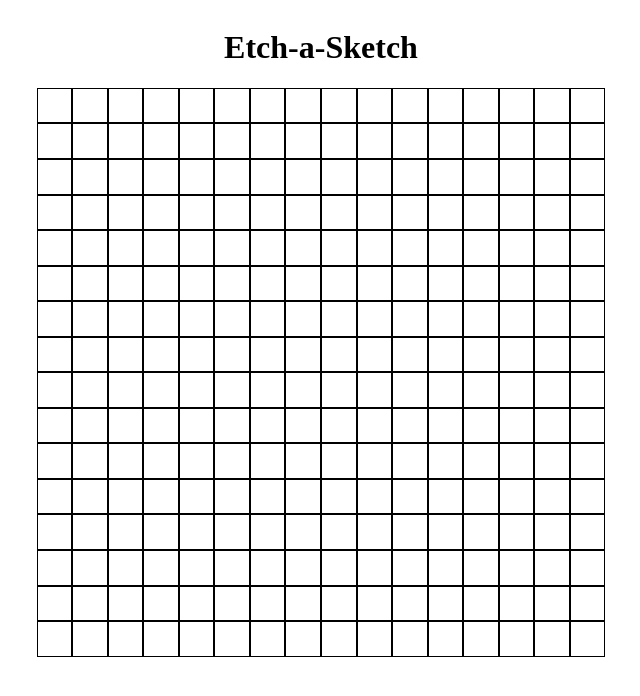
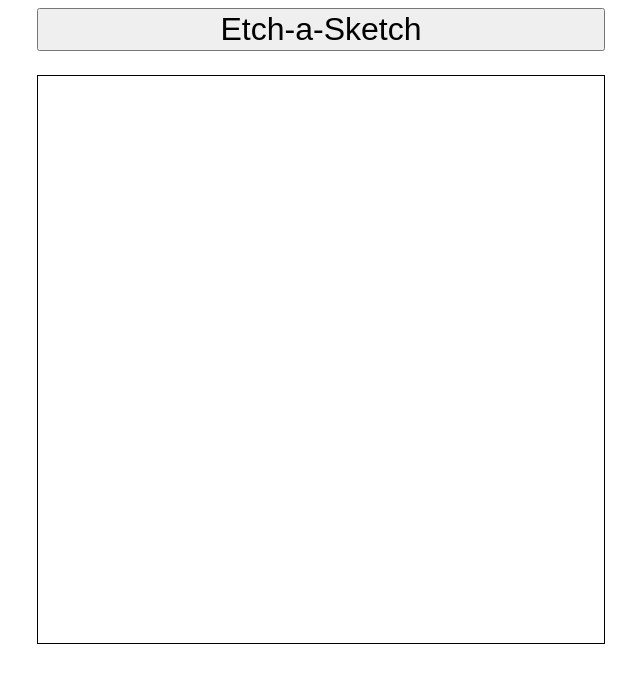
Before and after one commit to JarretDi/etch-a-sketch, a plain HTML site: page index.html in a window 1280 px wide. Shown: the whole page, without its empty margins (319-959 px from the left). Drawn offline with Linux system fonts and the light colour scheme.

Commit message:
add change grid size functionality
-changed header to button in index.html
-modified grid to not be hardcoded to 16x16
-modified styles to also no be hardcoded

```diff
--- a/eas.js
+++ b/eas.js
@@ -1,11 +1,25 @@
 const container = document.querySelector(".container");
+const button = document.querySelector("button");
 
-for (let i = 0; i < 16 * 16; i++) {
-    const square = document.createElement("div");
-    square.setAttribute("class", "square");
-    container.appendChild(square);
+generateGrid(16);
+
+function generateGrid(dim) {
+    dim = Math.min(dim, 100);
+
+    container.innerHTML = '';
+
+    for (let i = 0; i < dim * dim; i++) {
+        const square = document.createElement("div");
+        square.setAttribute("class", "square");
+        square.style.flexBasis = (100/dim) + "%";
+        container.appendChild(square);
+    }
 }
 
 container.addEventListener("mouseover", (e) => {
     e.target.classList.add("painted");
 });
+
+button.addEventListener("click", () => {
+    generateGrid(+prompt("What size grid would you like? (max 100)", "16"));
+})
--- a/index.html
+++ b/index.html
@@ -8,7 +8,7 @@
     <script src="eas.js" defer></script>
 </head>
 <body>
-    <h1>Etch-a-Sketch</h1>
+    <button>Etch-a-Sketch</button>
     <div class="container">
 
     </div>
--- a/styles.css
+++ b/styles.css
@@ -3,6 +3,13 @@
     flex-direction: column;
     justify-content: center;
     align-items: center;
+}
+
+button {
+    flex: 0 0 45%;
+    width: 45%;
+    margin-bottom: 24px;
+    font-size: 32px;
 }
 
 .container {
@@ -11,12 +18,18 @@
     box-sizing: border-box;
     align-items: stretch;
     width: 45%;
+    border: 1px black solid;
+}
+
+.container.painted {
+    background-color: white;
 }
 
 .square {
-    flex: 1 1 5.8%;
-    border: 1px black solid;
+    flex: 1 1 auto;
     aspect-ratio: 1;
+    margin: 0px;
+    border: 0px;
 }
 
 .painted {
```
